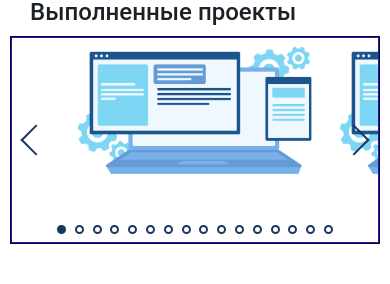
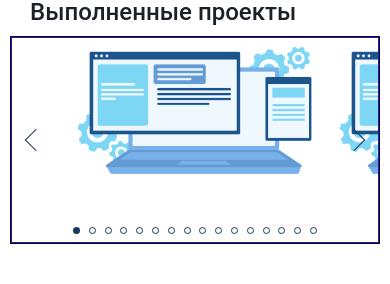
Before and after one commit to IvanIvanson/maingreedtemplate, a plain HTML site: page index.html in a window 390 px wide. Shown: the part 1460-1744 px from the top of the page. Drawn offline with Linux system fonts and the light colour scheme.

Commit message:
arrow project for width 500px

```diff
--- a/module/_sliderproject.scss
+++ b/module/_sliderproject.scss
@@ -175,5 +175,16 @@ border: none;
 .row .container .progress .progress-bar .progress-item{
  width: 5px;
  height:5px;
+  border: 1px solid var(--color-1);
+}
+.row .container .left-handle .arrow {
+   width: 15px;
+    height: 15px;
+    border-width: 1px 1px 0 0;
+}
+.row .container .right-handle .arrow {
+   width: 15px;
+    height: 15px;
+    border-width: 1px 1px 0 0;
 }
 }
```
Also changed, not shown: style.css, 1 other file.
